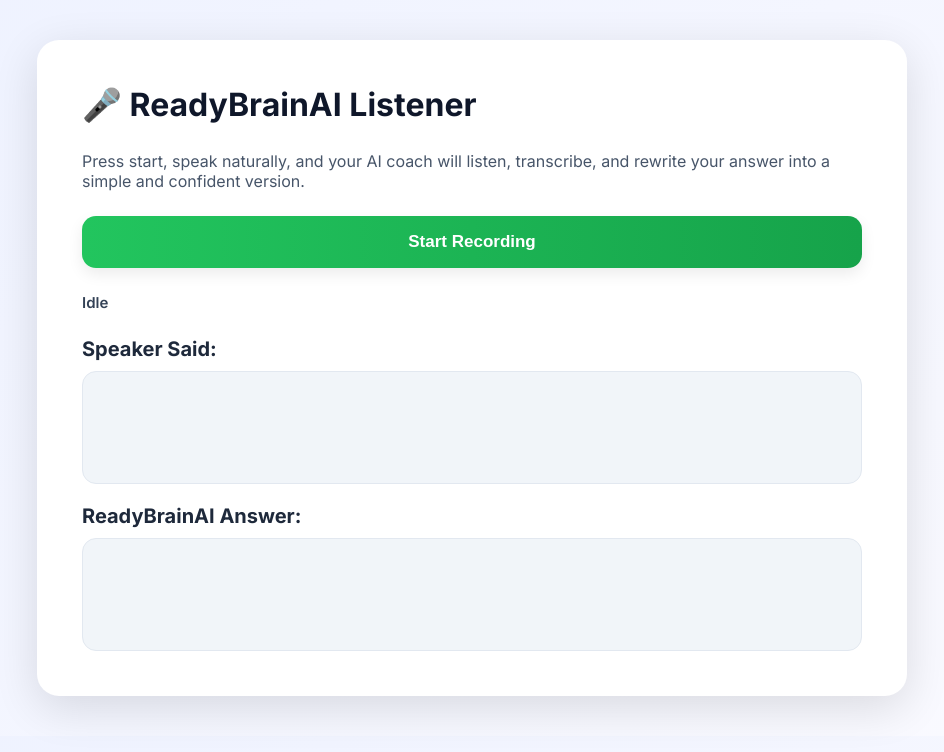
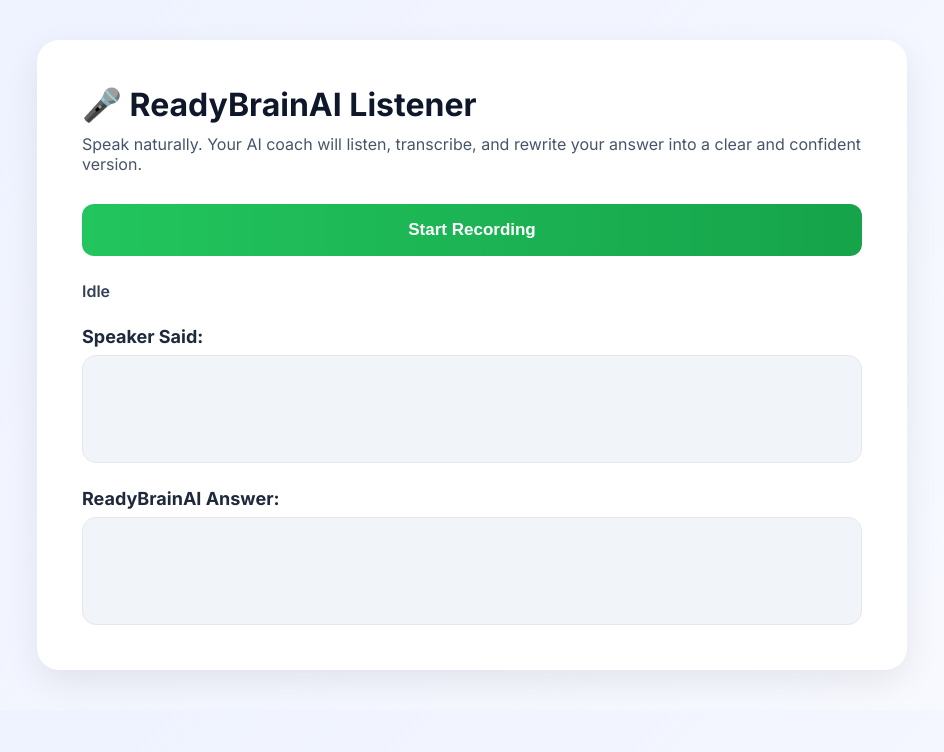
Before and after one commit to readybrain-ai-dev/readybrainai-v1, a Flask app: page /listen in a window 1280 px wide. Shown: the top 752 px of the page, without its empty margins (168-1112 px from the left). Run offline with Flask 3, Linux system fonts and the light colour scheme.

Commit message:
New polished listener UI

```diff
--- a/templates/listen.html
+++ b/templates/listen.html
@@ -1,68 +1,67 @@
 <!DOCTYPE html>
 <html>
 <head>
-    <title>ReadyBrainAI Interview Listener</title>
+    <title>ReadyBrainAI Listener</title>
 
-    <!-- Google Font for clean UI -->
+    <!-- Google Font -->
     <link href="https://fonts.googleapis.com/css2?family=Inter:wght@300;400;600;700&display=swap" rel="stylesheet">
 
     <style>
         body {
-            font-family: "Inter", Arial, sans-serif;
-            background: linear-gradient(135deg, #eef2ff, #fafaff);
+            margin: 0;
             padding: 40px;
-            margin: 0;
+            font-family: "Inter", sans-serif;
+            background: linear-gradient(135deg, #eef2ff, #f8faff);
         }
 
-        .container {
+        .card {
             max-width: 780px;
             margin: auto;
-            background: white;
+            background: #ffffff;
             padding: 45px;
             border-radius: 22px;
-            box-shadow: 0 12px 45px rgba(0,0,0,0.12);
-            animation: fadeIn 0.5s ease;
+            box-shadow: 0 12px 35px rgba(0, 0, 0, 0.08);
+            animation: fadeIn 0.45s ease;
         }
 
         @keyframes fadeIn {
-            from { opacity: 0; transform: translateY(20px); }
+            from { opacity: 0; transform: translateY(15px); }
             to { opacity: 1; transform: translateY(0); }
         }
 
-        /* TITLE */
         h2 {
+            font-size: 32px;
+            margin-top: 0;
+            margin-bottom: 10px;
+            color: #0f172a;
             display: flex;
             align-items: center;
-            gap: 12px;
-            font-size: 32px;
-            margin-top: 0;
-            color: #0f172a;
+            gap: 10px;
         }
 
-        /* Description */
-        .description {
-            margin-bottom: 25px;
+        p.desc {
+            margin-top: 0;
+            margin-bottom: 30px;
+            font-size: 16px;
             color: #475569;
-            font-size: 16px;
         }
 
-        /* BUTTON ROW */
+        /* Buttons */
         .button-row {
             display: flex;
             gap: 15px;
             margin-bottom: 25px;
         }
 
-        .btn {
+        button {
             flex: 1;
             padding: 16px;
             font-size: 17px;
             font-weight: 600;
             border: none;
-            border-radius: 14px;
+            border-radius: 12px;
             cursor: pointer;
             transition: 0.2s ease;
-            box-shadow: 0 6px 15px rgba(0,0,0,0.08);
         }
 
         #startBtn {
@@ -71,8 +70,7 @@
         }
 
         #startBtn:hover {
-            transform: translateY(-3px);
-            box-shadow: 0 10px 22px rgba(34,197,94,0.45);
+            opacity: 0.9;
         }
 
         #stopBtn {
@@ -82,83 +80,60 @@
         }
 
         #stopBtn:hover {
-            transform: translateY(-3px);
-            box-shadow: 0 10px 22px rgba(239,68,68,0.45);
+            opacity: 0.9;
         }
 
-        /* STATUS TEXT */
         #status {
+            margin-bottom: 25px;
             font-weight: 600;
-            font-size: 15px;
-            margin-top: 5px;
-            margin-bottom: 25px;
             color: #334155;
         }
 
-        /* SECTION TITLES */
         h3 {
-            margin-bottom: 10px;
+            margin-bottom: 8px;
+            margin-top: 25px;
             color: #1e293b;
-            font-size: 20px;
+            font-size: 18px;
         }
 
-        /* OUTPUT BOXES */
-        .box {
+        .output-box {
             background: #f1f5f9;
             padding: 18px;
             border-radius: 14px;
-            min-height: 75px;
-            border: 1px solid #e2e8f0;
+            min-height: 70px;
+            border: 1px solid #e5e7eb;
             font-size: 15.5px;
-            line-height: 1.45;
             animation: fadeLight 0.3s ease;
-            white-space: pre-line;
         }
 
         @keyframes fadeLight {
             from { opacity: 0.3; }
             to { opacity: 1; }
         }
-
-        /* LOADING ANIMATION */
-        .loading-dots::after {
-            content: "";
-            animation: dots 1.4s infinite steps(4);
-        }
-
-        @keyframes dots {
-            0% { content: ""; }
-            25% { content: "."; }
-            50% { content: ".."; }
-            75% { content: "..."; }
-            100% { content: ""; }
-        }
     </style>
 </head>
 
 <body>
-<div class="container">
+<div class="card">
 
     <h2>🎤 ReadyBrainAI Listener</h2>
 
-    <p class="description">
-        Press start, speak naturally, and your AI coach will listen, transcribe,
-        and rewrite your answer into a simple and confident version.
+    <p class="desc">
+        Speak naturally. Your AI coach will listen, transcribe, and rewrite your answer into a clear and confident version.
     </p>
 
-    <!-- Buttons -->
     <div class="button-row">
-        <button id="startBtn" class="btn" onclick="startListening()">Start Recording</button>
-        <button id="stopBtn" class="btn" onclick="stopListening()">Stop Recording</button>
+        <button id="startBtn" onclick="startListening()">Start Recording</button>
+        <button id="stopBtn" onclick="stopListening()">Stop Recording</button>
     </div>
 
     <p id="status">Idle</p>
 
     <h3>Speaker Said:</h3>
-    <div id="question" class="box"></div>
+    <div id="question" class="output-box"></div>
 
     <h3>ReadyBrainAI Answer:</h3>
-    <div id="answer" class="box"></div>
+    <div id="answer" class="output-box"></div>
 
 </div>
 
```
